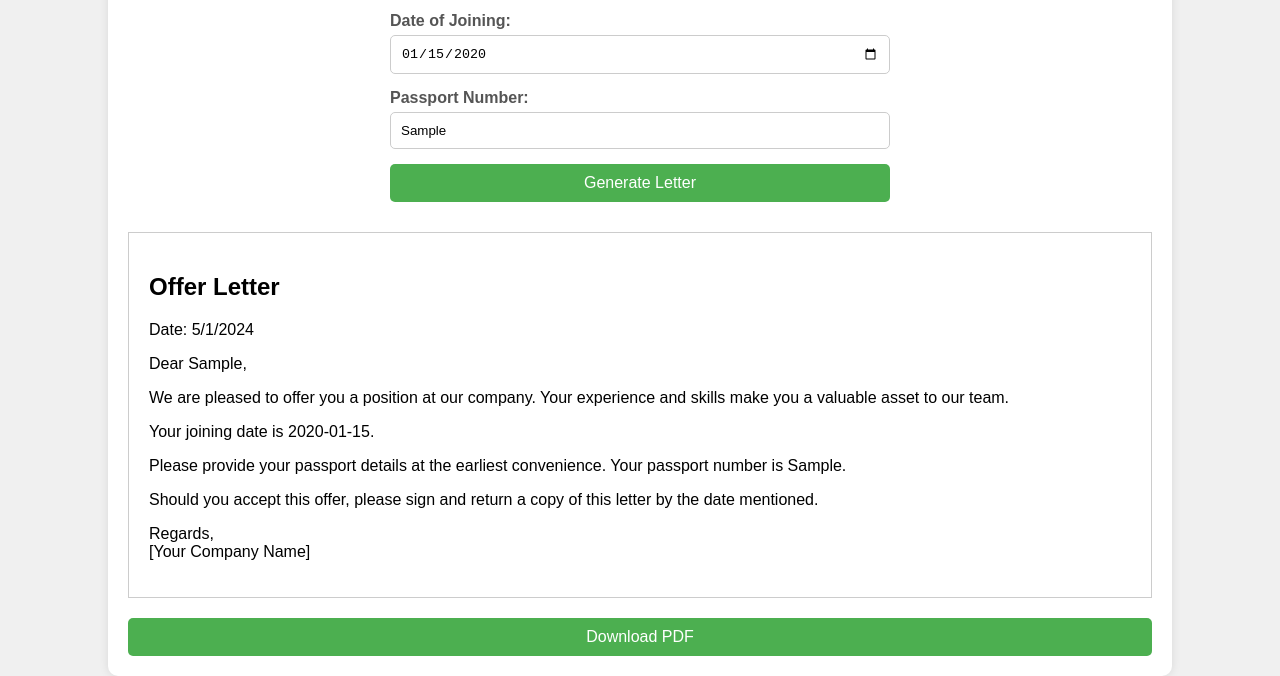
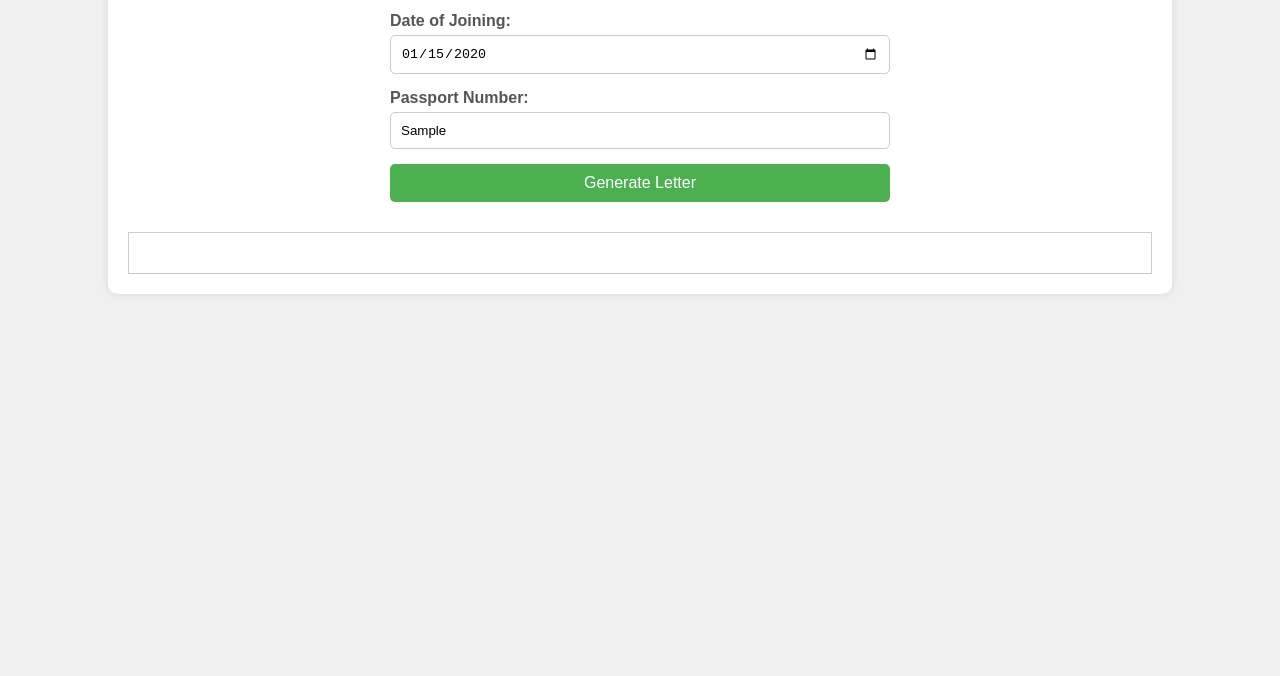
Before and after one commit to prabeenbhattarai/offfer-letter, a plain HTML site: page index.html in a window 1280 px wide. Both pictures are taken after typing "Sample", "2020-01-15", "Sample" into the empty fields and a click on the button "Generate Letter". Shown: the part 163-839 px from the top of the page. After the commit the page ends 800 px from the top, so only its background shows below. Drawn offline with nearby package versions, Linux system fonts and the light colour scheme.

Commit message:
Update index.html

```diff
--- a/index.html
+++ b/index.html
@@ -111,39 +111,35 @@
         <button id="downloadButton">Download PDF</button>
     </div>
 
+    <script src="https://cdnjs.cloudflare.com/ajax/libs/jspdf/2.4.0/jspdf.umd.min.js"></script>
     <script>
         function generateOfferLetter() {
             const clientName = document.getElementById("clientName").value;
             const dateOfJoining = document.getElementById("dateOfJoining").value;
             const passportNumber = document.getElementById("passportNumber").value;
 
-            const offerLetterContent = `
-                <h2>Offer Letter</h2>
-                <p>Date: ${new Date().toLocaleDateString()}</p>
-                <p>Dear ${clientName},</p>
-                <p>We are pleased to offer you a position at our company. Your experience and skills make you a valuable asset to our team.</p>
-                <p>Your joining date is ${dateOfJoining}.</p>
-                <p>Please provide your passport details at the earliest convenience. Your passport number is ${passportNumber}.</p>
-                <p>Should you accept this offer, please sign and return a copy of this letter by the date mentioned.</p>
-                <p>Regards,<br> [Your Company Name]</p>
-            `;
+            const pdf = new jsPDF();
 
-            document.getElementById("offerLetter").innerHTML = offerLetterContent;
+            pdf.setFontSize(20);
+            pdf.text("Offer Letter", 10, 20);
 
-            const downloadButton = document.getElementById("downloadButton");
-            downloadButton.style.display = "block";
-            downloadButton.addEventListener("click", () => {
-                const pdfContent = document.getElementById("offerLetter").innerHTML;
-                const blob = new Blob([pdfContent], { type: "application/pdf" });
-                const url = URL.createObjectURL(blob);
+            pdf.setFontSize(12);
+            pdf.text(`Date: ${new Date().toLocaleDateString()}`, 10, 30);
+            pdf.text(`Dear ${clientName},`, 10, 40);
+            pdf.text("We are pleased to offer you a position at our company. Your experience and skills make you a valuable asset to our team.", 10, 50);
+            pdf.text(`Your joining date is ${dateOfJoining}.`, 10, 60);
+            pdf.text(`Please provide your passport details at the earliest convenience. Your passport number is ${passportNumber}.`, 10, 70);
+            pdf.text("Should you accept this offer, please sign and return a copy of this letter by the date mentioned.", 10, 80);
+            pdf.text("Regards,", 10, 90);
+            pdf.text("[Your Company Name]", 10, 100);
+
+            const url = pdf.output('bloburl');
             const a = document.createElement("a");
             a.href = url;
             a.download = `${clientName}_Offer_Letter.pdf`;
             document.body.appendChild(a);
             a.click();
             document.body.removeChild(a);
-                URL.revokeObjectURL(url);
-            });
         }
     </script>
 </body>
```
Lines whose indentation alone changed are shown as unchanged.
